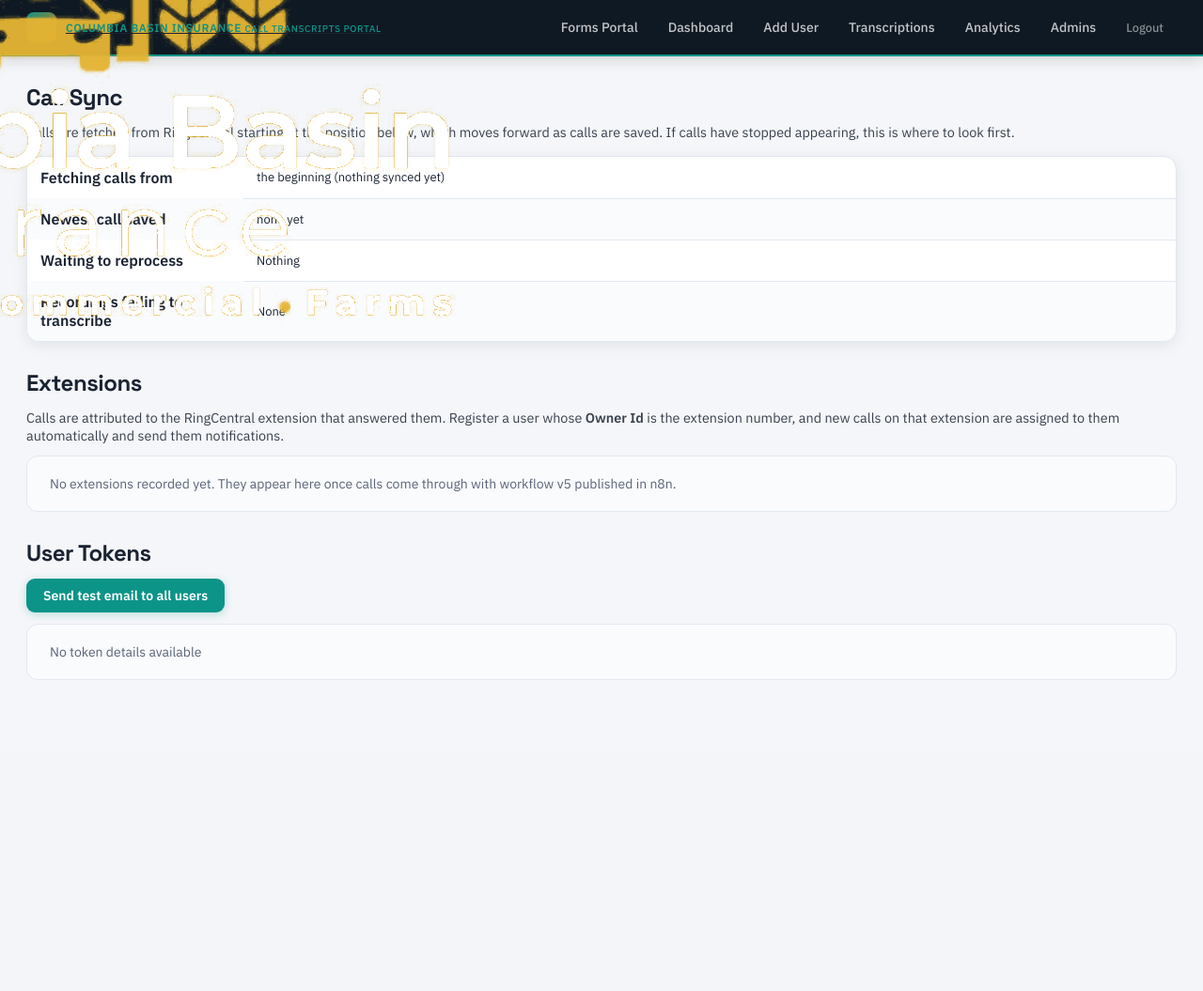
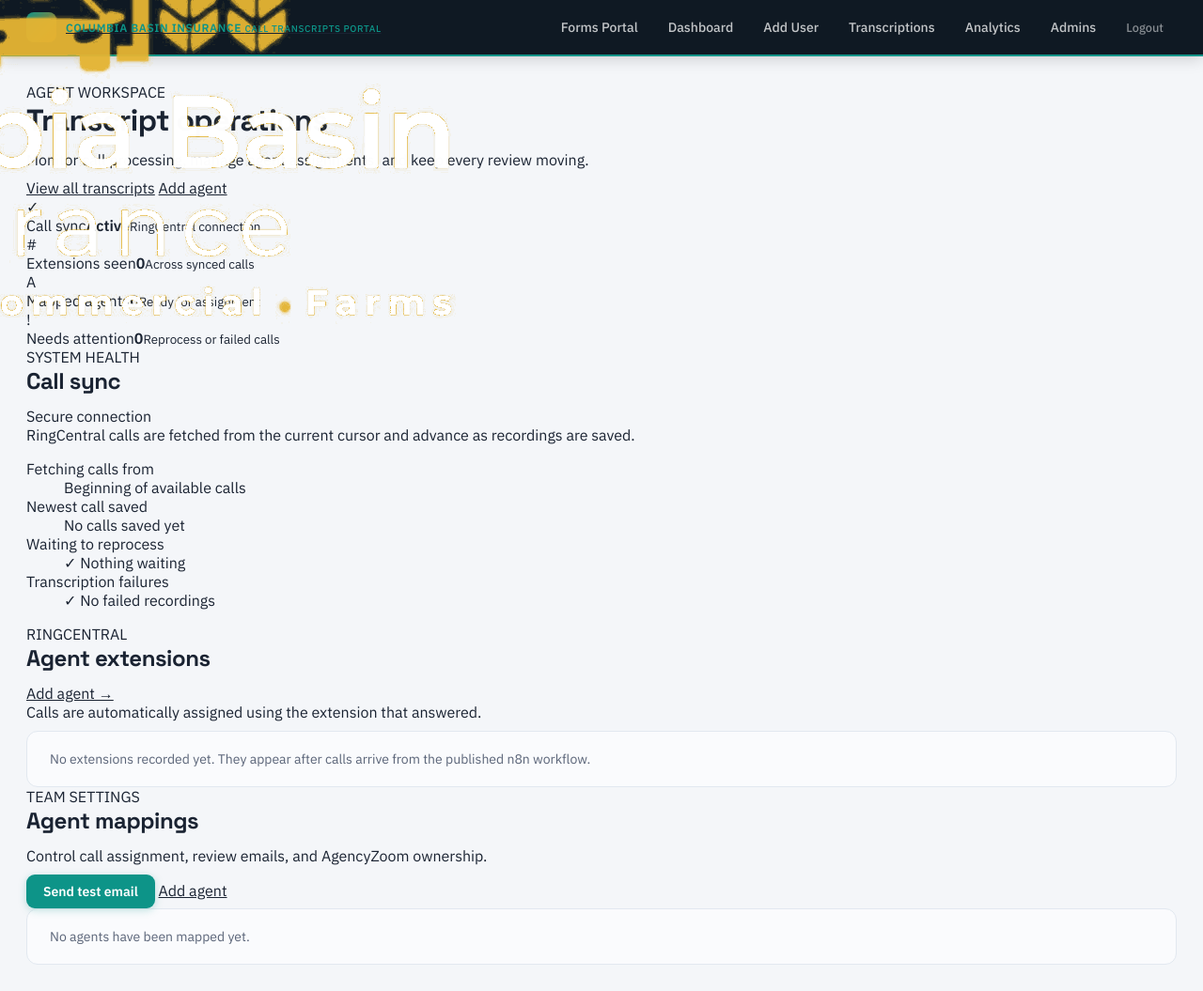
Before and after one commit to fredosaguilar/cbitranscripts, a FastAPI app: template templates/dashboard.html in a window 1280 px wide. Shown: the whole page at 94% size. Before the commit the page ends 724 px from the top, so only its background shows below. Run offline with FastAPI, Linux system fonts and the light colour scheme; the template is opened without the code that fills it, so the values that code supplies are empty.

Commit message:
Redesign transcripts dashboard

```diff
--- a/templates/dashboard.html
+++ b/templates/dashboard.html
@@ -1,6 +1,6 @@
 {% extends "base.html" %}
 
-{% block title %}Dashboard{% endblock %}
+{% block title %}Transcript Operations Dashboard{% endblock %}
 
 {% block extra_css %}
 <link rel="stylesheet" href="/static/css/dashboard.css">
@@ -8,14 +8,26 @@
 
 {% block content %}
 
+<header class="dashboard-hero">
+    <div>
+        <span class="dashboard-eyebrow">AGENT WORKSPACE</span>
+        <h1>Transcript operations</h1>
+        <p>Monitor call processing, manage agent assignments, and keep every review moving.</p>
+    </div>
+    <div class="hero-actions">
+        <a class="dashboard-button secondary" href="/admin/transcripts">View all transcripts</a>
+        <a class="dashboard-button primary" href="/admin/add-user">Add agent</a>
+    </div>
+</header>
+
 {% if request.query_params.get("updated") %}
-<div class="notice success">User updated successfully</div>
+<div class="notice success">Agent updated successfully.</div>
 {% endif %}
 
 {% if request.query_params.get("deleted") %}
 <div class="notice success">
-    Deleted the user for extension {{ request.query_params.get("deleted") }}. They stay deleted —
-    calls on that extension are no longer assigned or emailed to anyone.
+    Deleted the agent for extension {{ request.query_params.get("deleted") }}. Calls on that extension
+    are no longer assigned or emailed to anyone.
 </div>
 {% endif %}
 
@@ -23,164 +35,131 @@
 <div class="notice">{{ request.query_params.get("error") }}</div>
 {% endif %}
 
-<h2>Call Sync</h2>
-<p style="margin:0 0 12px; font-size:0.9rem; opacity:0.85;">
-    Calls are fetched from RingCentral starting at the position below, which moves forward as calls
-    are saved. If calls have stopped appearing, this is where to look first.
-</p>
-<div class="table-container">
-    <table>
-        <tbody>
-            <tr>
-                <th style="width:230px;">Fetching calls from</th>
-                <td>{{ sync_status.cursor or "the beginning (nothing synced yet)" }}</td>
-            </tr>
-            <tr>
-                <th>Newest call saved</th>
-                <td>{{ sync_status.newest_call or "none yet" }}</td>
-            </tr>
-            <tr>
-                <th>Waiting to reprocess</th>
-                <td>
+<section class="dashboard-stats" aria-label="Transcript overview">
+    <article class="dashboard-stat">
+        <span class="stat-icon healthy">✓</span>
+        <div><span class="stat-label">Call sync</span><strong>Active</strong><small>RingCentral connection</small></div>
+    </article>
+    <article class="dashboard-stat">
+        <span class="stat-icon">#</span>
+        <div><span class="stat-label">Extensions seen</span><strong>{{ seen_extensions|length }}</strong><small>Across synced calls</small></div>
+    </article>
+    <article class="dashboard-stat">
+        <span class="stat-icon">A</span>
+        <div><span class="stat-label">Mapped agents</span><strong>{{ users_tokens|length }}</strong><small>Ready for assignment</small></div>
+    </article>
+    <article class="dashboard-stat {% if sync_status.pending_reprocess or sync_status.stuck_recordings %}attention{% endif %}">
+        <span class="stat-icon">!</span>
+        <div><span class="stat-label">Needs attention</span><strong>{{ (sync_status.pending_reprocess|length) + (sync_status.stuck_recordings|length) }}</strong><small>Reprocess or failed calls</small></div>
+    </article>
+</section>
+
+<div class="dashboard-grid">
+    <section class="dashboard-card sync-card">
+        <div class="card-heading">
+            <div><span class="dashboard-eyebrow">SYSTEM HEALTH</span><h2>Call sync</h2></div>
+            <span class="health-pill"><i></i> Secure connection</span>
+        </div>
+        <p class="card-intro">RingCentral calls are fetched from the current cursor and advance as recordings are saved.</p>
+        <dl class="status-list">
+            <div><dt>Fetching calls from</dt><dd>{{ sync_status.cursor or "Beginning of available calls" }}</dd></div>
+            <div><dt>Newest call saved</dt><dd>{{ sync_status.newest_call or "No calls saved yet" }}</dd></div>
+            <div class="{% if sync_status.pending_reprocess %}status-warning{% endif %}">
+                <dt>Waiting to reprocess</dt>
+                <dd>
                     {% if sync_status.pending_reprocess %}
                     {% for item in sync_status.pending_reprocess %}
-                    {{ item.recording_id }} (requested {{ item.requested_at }})<br>
+                    <span class="status-line">{{ item.recording_id }} <small>requested {{ item.requested_at }}</small></span>
                     {% endfor %}
-                    <small>The sync stays at or before these calls until they are transcribed again,
-                        so newer calls wait behind them.</small>
-                    {% else %}
-                    Nothing
-                    {% endif %}
-                </td>
-            </tr>
-            <tr>
-                <th>Recordings failing to transcribe</th>
-                <td>
+                    {% else %}<span class="status-good">✓ Nothing waiting</span>{% endif %}
+                </dd>
+            </div>
+            <div class="{% if sync_status.stuck_recordings %}status-warning{% endif %}">
+                <dt>Transcription failures</dt>
+                <dd>
                     {% if sync_status.stuck_recordings %}
                     {% for item in sync_status.stuck_recordings %}
-                    {{ item.recording_id }} — {{ item.attempts }} attempt(s), last result:
-                    {{ item.last_error or "unknown" }}<br>
+                    <span class="status-line">{{ item.recording_id }} · {{ item.attempts }} attempt(s)<small>{{ item.last_error or "Unknown error" }}</small></span>
                     {% endfor %}
+                    {% else %}<span class="status-good">✓ No failed recordings</span>{% endif %}
+                </dd>
+            </div>
+        </dl>
+    </section>
+
+    <section class="dashboard-card extensions-card">
+        <div class="card-heading">
+            <div><span class="dashboard-eyebrow">RINGCENTRAL</span><h2>Agent extensions</h2></div>
+            <a href="/admin/add-user">Add agent →</a>
+        </div>
+        <p class="card-intro">Calls are automatically assigned using the extension that answered.</p>
+        {% if seen_extensions and seen_extensions|length > 0 %}
+        <div class="compact-list">
+            {% for extension in seen_extensions %}
+            <div class="extension-row">
+                <span class="extension-avatar">{{ (extension.name or extension.number|string)[0]|upper }}</span>
+                <span class="extension-agent"><strong>{{ extension.name or "Unnamed extension" }}</strong><small>Extension {{ extension.number }}</small></span>
+                <span class="call-count">{{ extension.calls }} call{% if extension.calls != 1 %}s{% endif %}</span>
+                {% if extension.registered %}
+                <span class="mapping-pill mapped">Mapped</span>
                 {% else %}
-                    None
+                <a class="mapping-pill unmapped" href="/admin/add-user?user_id={{ extension.number }}">Map agent</a>
                 {% endif %}
-                </td>
-            </tr>
-        </tbody>
-    </table>
+            </div>
+            {% endfor %}
+        </div>
+        {% else %}
+        <div class="empty dashboard-empty">No extensions recorded yet. They appear after calls arrive from the published n8n workflow.</div>
+        {% endif %}
+    </section>
 </div>
 
-<h2 style="margin-top:28px;">Extensions</h2>
-<p style="margin:0 0 12px; font-size:0.9rem; opacity:0.85;">
-    Calls are attributed to the RingCentral extension that answered them. Register a user whose
-    <b>Owner Id</b> is the extension number, and new calls on that extension are assigned to them
-    automatically and send them notifications.
-</p>
+<section class="dashboard-card agents-card">
+    <div class="card-heading agent-heading">
+        <div><span class="dashboard-eyebrow">TEAM SETTINGS</span><h2>Agent mappings</h2><p class="card-intro">Control call assignment, review emails, and AgencyZoom ownership.</p></div>
+        <div class="agent-actions">
+            <button type="button" class="dashboard-button secondary" onclick="sendTestEmail()">Send test email</button>
+            <a class="dashboard-button primary" href="/admin/add-user">Add agent</a>
+        </div>
+    </div>
+    <div id="testEmailResult" class="test-email-result" aria-live="polite"></div>
 
-{% if seen_extensions and seen_extensions|length > 0 %}
-<div class="table-container">
+    {% if users_tokens and users_tokens|length > 0 %}
+    <div class="table-container agent-table">
         <table>
-        <thead>
+            <thead><tr><th>Agent extension</th><th>Email</th><th>AgencyZoom user</th><th>Notification token</th><th>Actions</th></tr></thead>
+            <tbody>
+                {% for user in users_tokens %}
                 <tr>
-                <th>Extension</th>
-                <th>Name On RingCentral</th>
-                <th>Calls</th>
-                <th>Mapped To A User?</th>
-            </tr>
-        </thead>
-        <tbody>
-            {% for extension in seen_extensions %}
-            <tr>
-                <td>{{ extension.number }}</td>
-                <td>{{ extension.name or "-" }}</td>
-                <td>{{ extension.calls }}</td>
-                <td>
-                    {% if extension.registered %}
-                    Yes
-                    {% else %}
-                    <a href="/admin/add-user?user_id={{ extension.number }}">Add user for this extension</a>
-                    {% endif %}
-                </td>
+                    <td><strong>{{ user.user_id }}</strong>{% if "@" in (user.user_id or "") %}<small class="mapping-error">Not a valid extension</small>{% endif %}</td>
+                    <td>{{ user.email or "Not added" }}</td>
+                    <td>{{ user.agency_zoom_employee_name or user.agency_zoom_employee_id or "Not mapped" }}</td>
+                    <td class="token">{{ user.token or "Not configured" }}</td>
+                    <td class="actions"><a href="/admin/edit-user/{{ user.token_id }}" class="edit-btn">Edit</a><a href="/admin/delete-user/{{ user.token_id }}" class="delete-btn" onclick="return confirm('Are you sure you want to delete this agent?');">Delete</a></td>
                 </tr>
                 {% endfor %}
             </tbody>
         </table>
     </div>
     {% else %}
-<div class="empty">
-    No extensions recorded yet. They appear here once calls come through with workflow v5 published in n8n.
-</div>
+    <div class="empty dashboard-empty">No agents have been mapped yet.</div>
     {% endif %}
-
-<h2 style="margin-top:28px;">User Tokens</h2>
-
-<div style="display:flex; gap:10px; align-items:center; margin-bottom:12px; flex-wrap:wrap;">
-    <button type="button" onclick="sendTestEmail()">Send test email to all users</button>
-    <span id="testEmailResult" style="font-size:0.88rem;"></span>
-</div>
+</section>
 
 <script>
 async function sendTestEmail() {
     const output = document.getElementById('testEmailResult');
-        output.textContent = 'Sending…';
+    output.textContent = 'Sending test email…';
     try {
         const res = await fetch('/admin/test-email', { method: 'POST', body: new FormData() });
         const data = await res.json();
-            if (data.status === 'ok') {
-                output.textContent = 'Sent to: ' + data.results.map(r => r.email).join(', ');
-            } else {
-                output.textContent = data.detail || 'Could not send test email.';
-            }
-        } catch (e) {
-            output.textContent = 'Could not reach the server.';
+        output.textContent = data.status === 'ok'
+            ? 'Test email sent to ' + data.results.map(result => result.email).join(', ')
+            : (data.detail || 'The test email could not be sent.');
+    } catch (error) {
+        output.textContent = 'The server could not be reached.';
     }
 }
 </script>
 
-{% if users_tokens and users_tokens|length > 0 %}
-
-<div class="table-container">
-    <table>
-        <thead>
-            <tr>
-                <th>#</th>
-                <th>Owner Id (Extension)</th>
-                <th>Email</th>
-                <th>Agency Zoom User</th>
-                <th>Token</th>
-                <th>Actions</th>
-            </tr>
-        </thead>
-        <tbody>
-            {% for user in users_tokens %}
-            <tr>
-                <td>{{ loop.index }}</td>
-                <td>
-                    {{ user.user_id }}
-                    {% if "@" in (user.user_id or "") %}
-                    <br><small style="color:#9b1c1c;">
-                        Not an extension, so no call matches this user — nothing is assigned to them.
-                        <a href="/admin/edit-user/{{ user.token_id }}">Set their extension</a>.
-                    </small>
-                    {% endif %}
-                </td>
-                <td>{{ user.email or "—" }}</td>
-                <td>{{ user.agency_zoom_employee_name or user.agency_zoom_employee_id or "—" }}</td>
-                <td class="token">{{ user.token or "—" }}</td>
-                <td class="actions">
-                    <a href="/admin/edit-user/{{ user.token_id }}" class="edit-btn">Edit</a>
-                    <a href="/admin/delete-user/{{ user.token_id }}" class="delete-btn" onclick="return confirm('Are you sure you want to delete this user?');">Delete</a>
-                </td>
-            </tr>
-            {% endfor %}
-        </tbody>
-    </table>
-</div>
-
-{% else %}
-
-<div class="empty">No token details available</div>
-
-{% endif %}
-
 {% endblock %}
```
Lines whose indentation alone changed are shown as unchanged.
